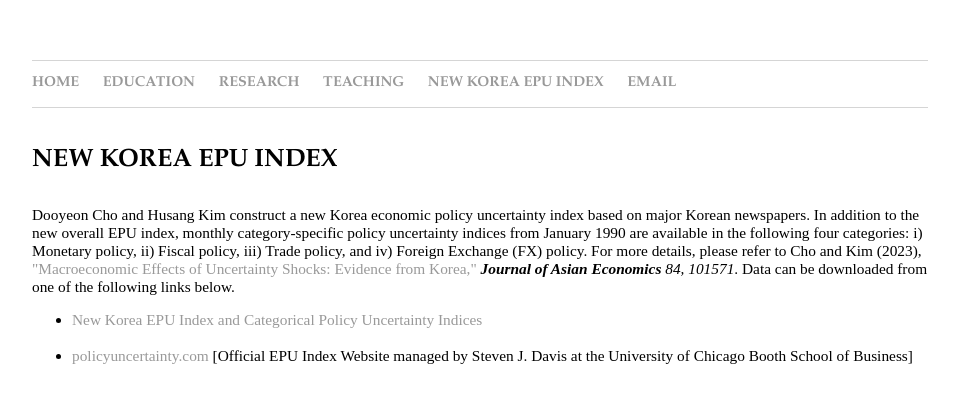
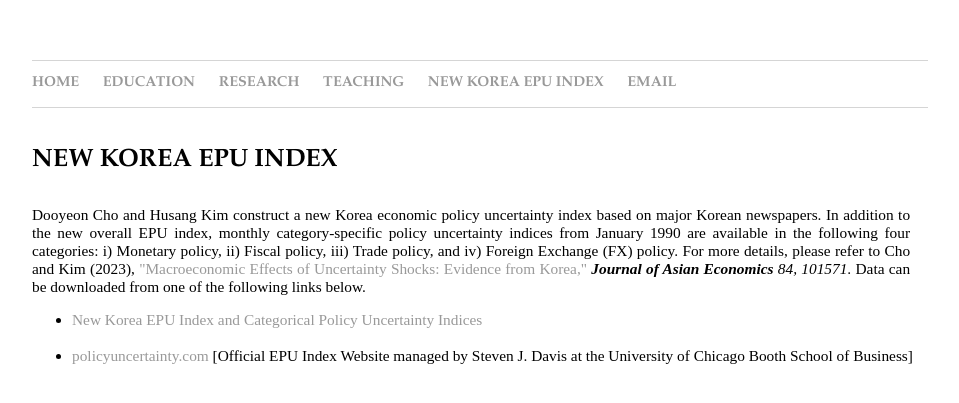
Before and after one commit to dooyeoncho/dooyeoncho.github.io, a Jekyll site: the page built from pages/new_korea_epu_index.html, in a window 1280 px wide. Shown: the top 403 px of the page, without its empty margins (160-1119 px from the left). Built offline with Jekyll 4.4.1, drawn with Linux system fonts in a browser that asks for light colours.

Commit message:
Update new_korea_epu_index.html

```diff
--- a/pages/new_korea_epu_index.html
+++ b/pages/new_korea_epu_index.html
@@ -6,13 +6,23 @@
 			<!-- link to main stylesheet -->
 			<link rel="stylesheet" type="text/css" href="/css/main.css">
 &nbsp;&nbsp;
+
+<style>
+span {
+	display:inline-block;
+	width:98%;
+	text-align:justify;
+	vertical-align:middle;
+}
+</style>
+
 <div>
 <h1 class="headerstyle">NEW KOREA EPU INDEX</h1>
 </div>
 <div>
-			<div>Dooyeon Cho and Husang Kim construct a new Korea economic policy uncertainty index based on major Korean newspapers. In addition to the new overall EPU index, monthly
+			<div><span>Dooyeon Cho and Husang Kim construct a new Korea economic policy uncertainty index based on major Korean newspapers. In addition to the new overall EPU index, monthly
         category-specific policy uncertainty indices from January 1990 are available in the following four categories: i) Monetary policy, ii) Fiscal policy,
-        iii) Trade policy, and iv) Foreign Exchange (FX) policy. For more details, please refer to Cho and Kim (2023), <a href="https://www.sciencedirect.com/science/article/pii/S1049007822001270">"Macroeconomic Effects of Uncertainty Shocks: Evidence from Korea," </a> <em property="italic"><b>Journal of Asian Economics</b> 84, 101571</em>. Data can be downloaded from one of the following links below. &nbsp;
+        iii) Trade policy, and iv) Foreign Exchange (FX) policy. For more details, please refer to Cho and Kim (2023), <a href="https://www.sciencedirect.com/science/article/pii/S1049007822001270">"Macroeconomic Effects of Uncertainty Shocks: Evidence from Korea," </a> <em property="italic"><b>Journal of Asian Economics</b> 84, 101571</em>. Data can be downloaded from one of the following links below.</span> &nbsp;
 		<ul>
 			<li><a href="https://sites.google.com/view/korea-epu">New Korea EPU Index and Categorical Policy Uncertainty Indices </a></li> &nbsp;
 		        <li><a href="https://www.policyuncertainty.com/korea_chokim.html">policyuncertainty.com </a>[Official EPU Index Website managed by Steven J. Davis at the University of Chicago Booth School of Business]</li>
```
